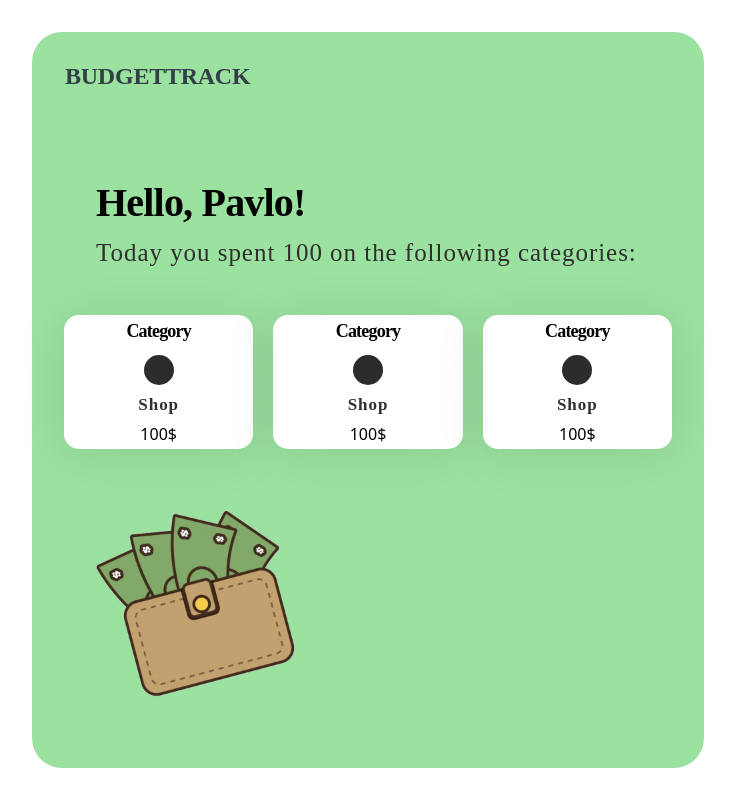
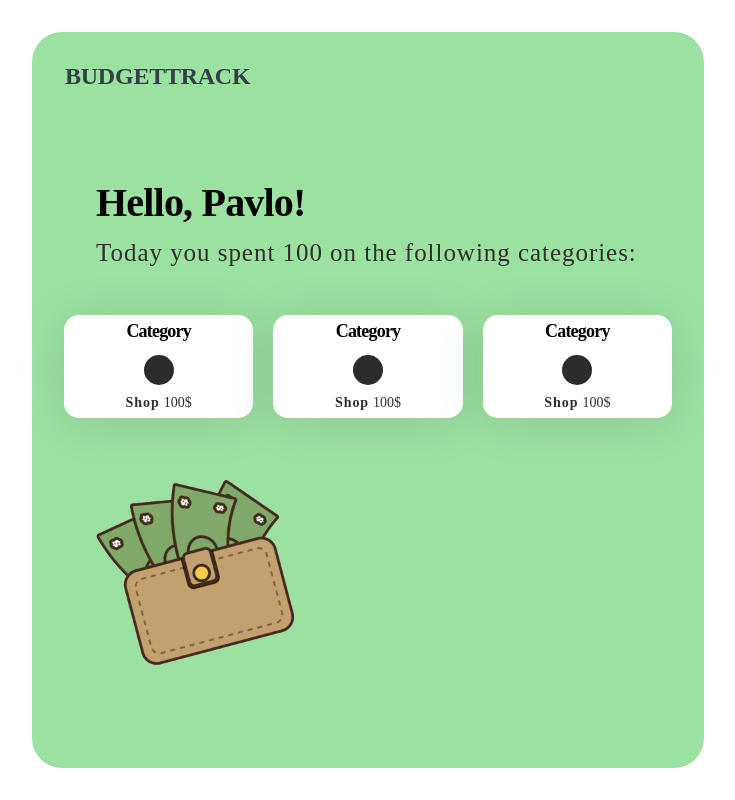
Before and after one commit to kulikp1/qualification, a React (Vite) app: page / in a window 1280 px wide. Shown: the part 800-1600 px from the top of the page, without its empty margins (0-735 px from the left). Built offline with nearby package versions, Linux system fonts and the light colour scheme.

Commit message:
update category style

```diff
--- a/src/components/DailySpendPage/Category/Category.jsx
+++ b/src/components/DailySpendPage/Category/Category.jsx
@@ -11,8 +11,10 @@ const Category = () => {
           alt="categoryAvatar"
           className={css.categoryAvatar}
         />
-        <h2 className={css.categoryDescr}>Shop</h2>
-        <p className={css.amount}>100$</p>
+        <div className={css.categorySpend}>
+          <h2 className={css.categoryDescr}>Shop</h2>
+          <p className={css.amount}>100$</p>
+        </div>
       </div>
     </div>
   );
--- a/src/components/DailySpendPage/Category/Category.module.css
+++ b/src/components/DailySpendPage/Category/Category.module.css
@@ -36,16 +36,25 @@
   border-radius: 15px;
   /* margin-top: 22px; */
 }
+.categorySpend {
+  display: flex;
+  gap: 4px;
+}
 .categoryDescr {
   color: #2f2f2f;
   font-family: Poppins;
-  font-size: 17px;
+  font-size: 14px;
   font-style: normal;
 
   letter-spacing: 0.96px;
   margin-bottom: 0px;
 }
 .amount {
+  color: #2f2f2f;
+  font-family: Poppins;
+  font-size: 14px;
+
+  font-style: normal;
   margin-bottom: 0px;
   margin-top: 0px;
 }
```
